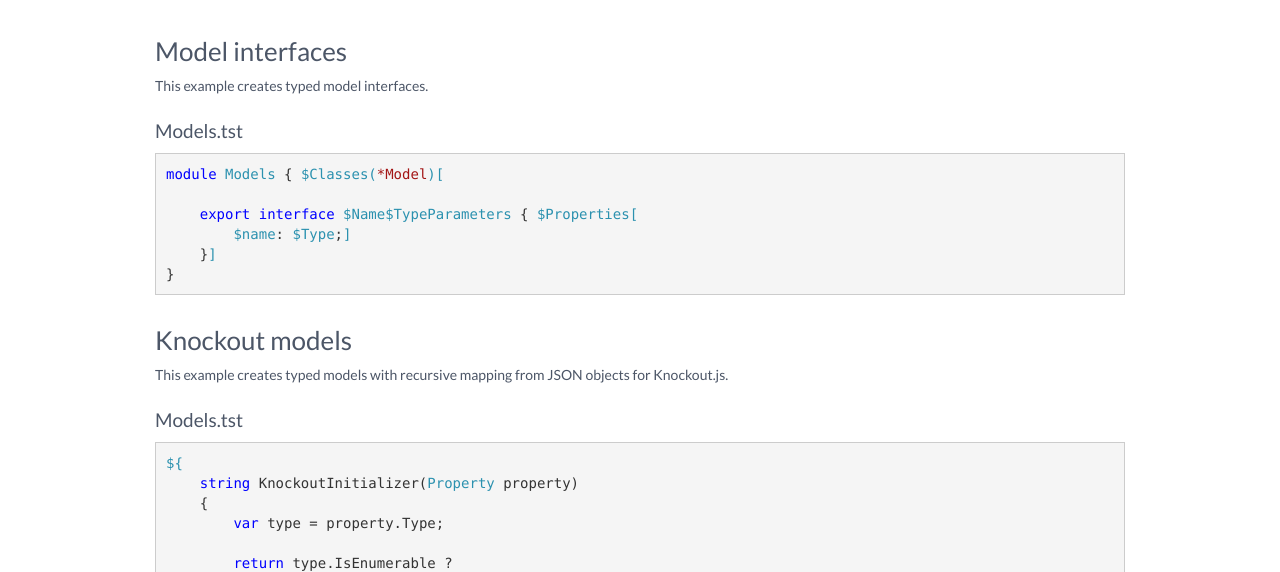
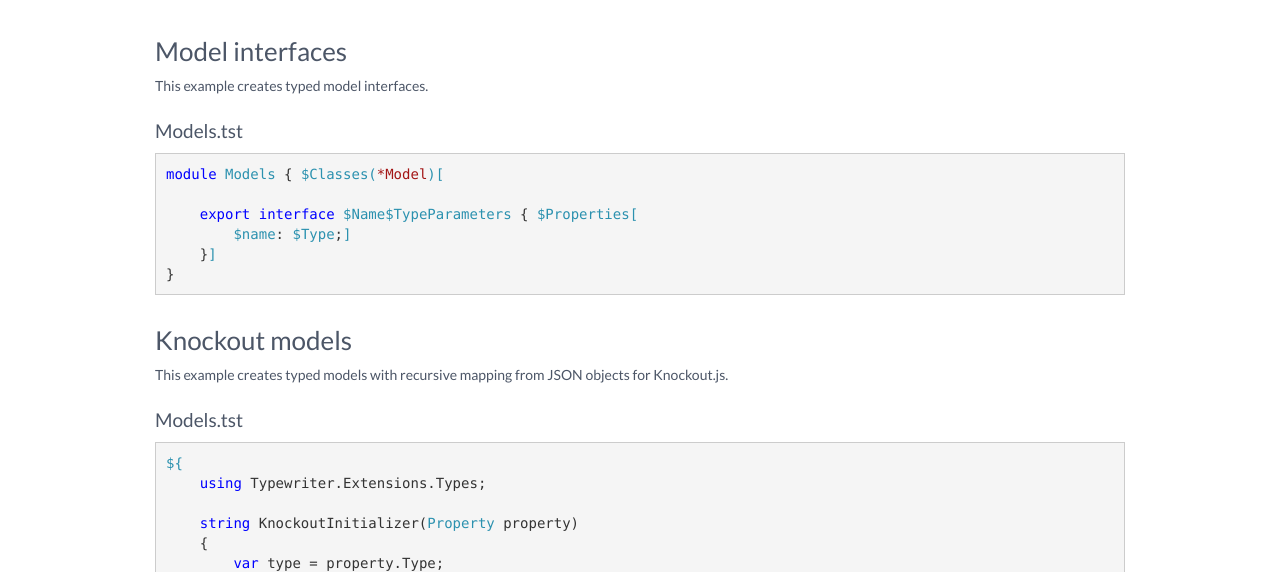
Before and after one commit to frhagn/Typewriter, a website: page pages/examples.html in a window 1280 px wide. Shown: the part 150-722 px from the top of the page. Drawn offline with Linux system fonts and the light colour scheme.

Commit message:
Update examples.html

```diff
--- a/pages/examples.html
+++ b/pages/examples.html
@@ -78,13 +78,15 @@ module Models { $Classes(*Model)[
                         <h4>Models.tst</h4>
                         <pre class="hl tst">
 ${
+    using Typewriter.Extensions.Types;
+
     string KnockoutInitializer(Property property)
     {
         var type = property.Type;
 
         return type.IsEnumerable ?
-            $"KnockoutObservableArray&lt;{type.Name.TrimEnd('[', ']')}&gt; = ko.observableArray({type.Default})" :
-            $"KnockoutObservable&lt;{type.Name}&gt; = ko.observable({type.Default})";
+            $"KnockoutObservableArray&lt;{type.Name.TrimEnd('[', ']')}&gt; = ko.observableArray({type.Default()})" :
+            $"KnockoutObservable&lt;{type.Name}&gt; = ko.observable({type.Default()})";
     }
 
     string TypeMap(Property property)
```
